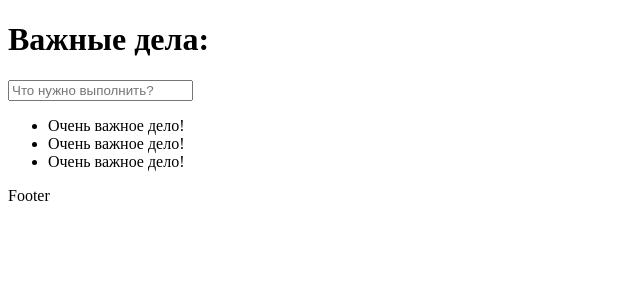
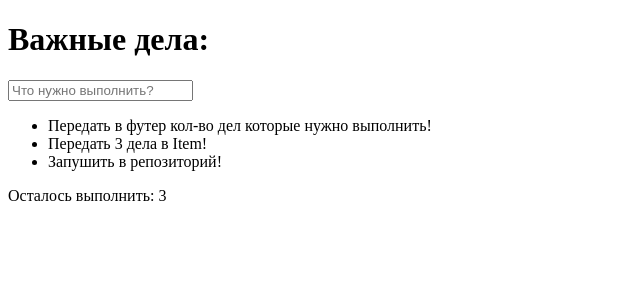
Before and after one commit to WebHeroSchool/toDoSolomon, a React (Create React App) app: page / in a window 1280 px wide. Shown: the top 300 px of the page, without its empty margins (0-640 px from the left). Built offline with nearby package versions, Linux system fonts and the light colour scheme.

Commit message:
количество дел, Используя props передавай три раза в Item разные значения

```diff
--- a/src/components/App/App.js
+++ b/src/components/App/App.js
@@ -3,12 +3,15 @@ import ItemList from "../ItemList/ItemList";
 import InputItem from "../InputItem/InputItem";
 import Footer from "../Footer/Footer";
 
+const todoItem = 'Передать в футер кол-во дел которые нужно выполнить!'
+const todoItemTwo = 'Передать 3 дела в Item!'
+const todoItemThree = 'Запушить в репозиторий!'
 const App = () => (
   <div>
     <h1>Важные дела:</h1>
     <InputItem />
-    <ItemList />
-    <Footer />
+    <ItemList todoItem={todoItem} todoItemTwo={todoItemTwo} todoItemThree={todoItemThree}/>
+    <Footer count={3}/>
   </div>
 )
 
--- a/src/components/Footer/Footer.js
+++ b/src/components/Footer/Footer.js
@@ -1,7 +1,7 @@
 import React from "react";
 
-const Footer = () => (
-  <div>Footer</div>
+const Footer = ({count}) => (
+  <div>Осталось выполнить: {count}</div>
 );
 
 export default Footer;
--- a/src/components/Item/Item.js
+++ b/src/components/Item/Item.js
@@ -1,5 +1,5 @@
 import React from "react";
 
-const Item = () => (<span>Очень важное дело!</span>);
+const Item = ({todoItem}) => (<span>{todoItem}</span>);
 
 export default Item;
--- a/src/components/ItemList/ItemList.js
+++ b/src/components/ItemList/ItemList.js
@@ -1,11 +1,11 @@
 import React from "react";
 import Item from "../Item/Item";
 
-const ItemList = () => (
+const ItemList = ({todoItem, todoItemTwo, todoItemThree}) => (
   <ul>
-    <li><Item /></li>
-    <li><Item /></li>
-    <li><Item /></li>
+    <li><Item todoItem={todoItem}/></li>
+    <li><Item todoItem={todoItemTwo}/></li>
+    <li><Item todoItem={todoItemThree}/></li>
   </ul>
 )
 
```
